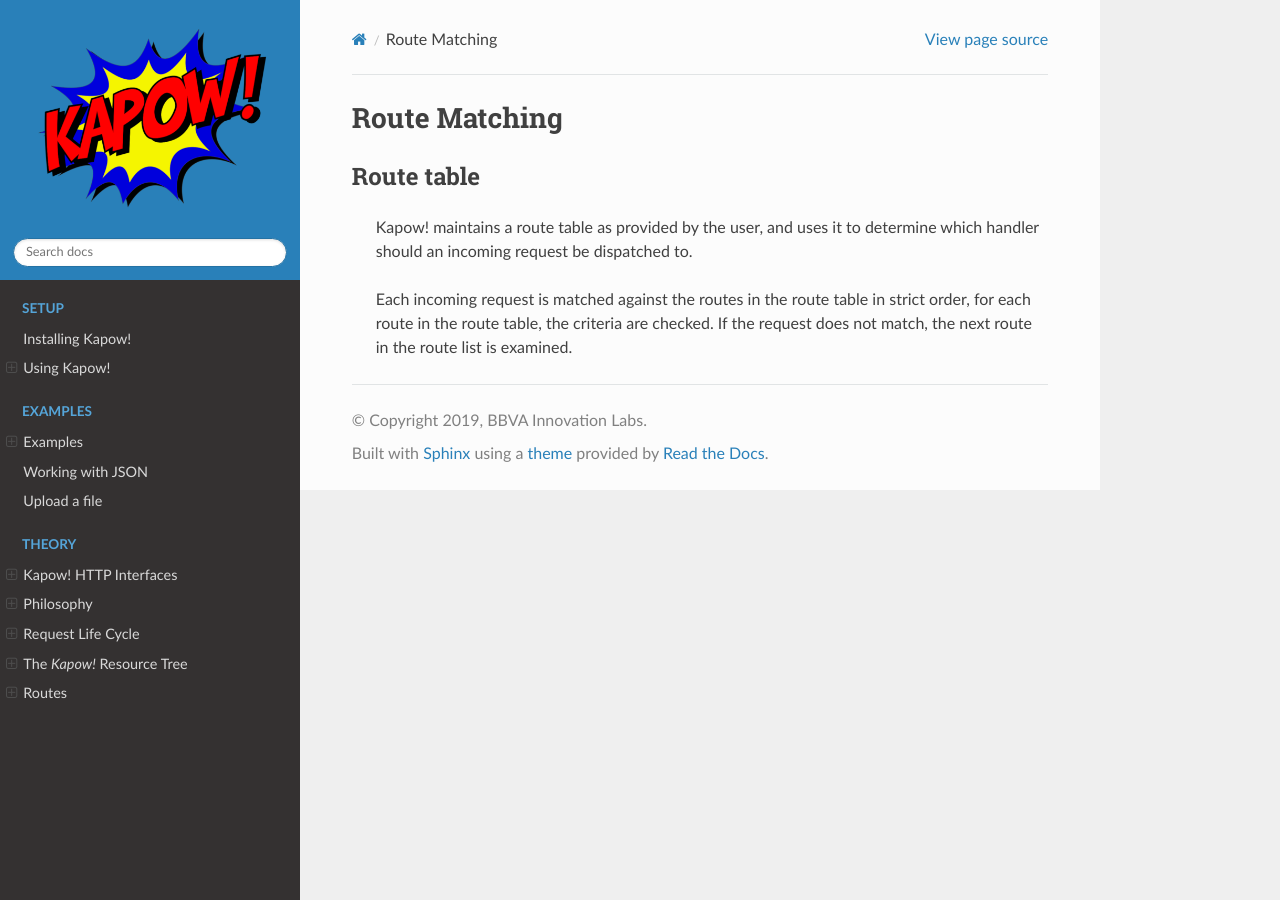
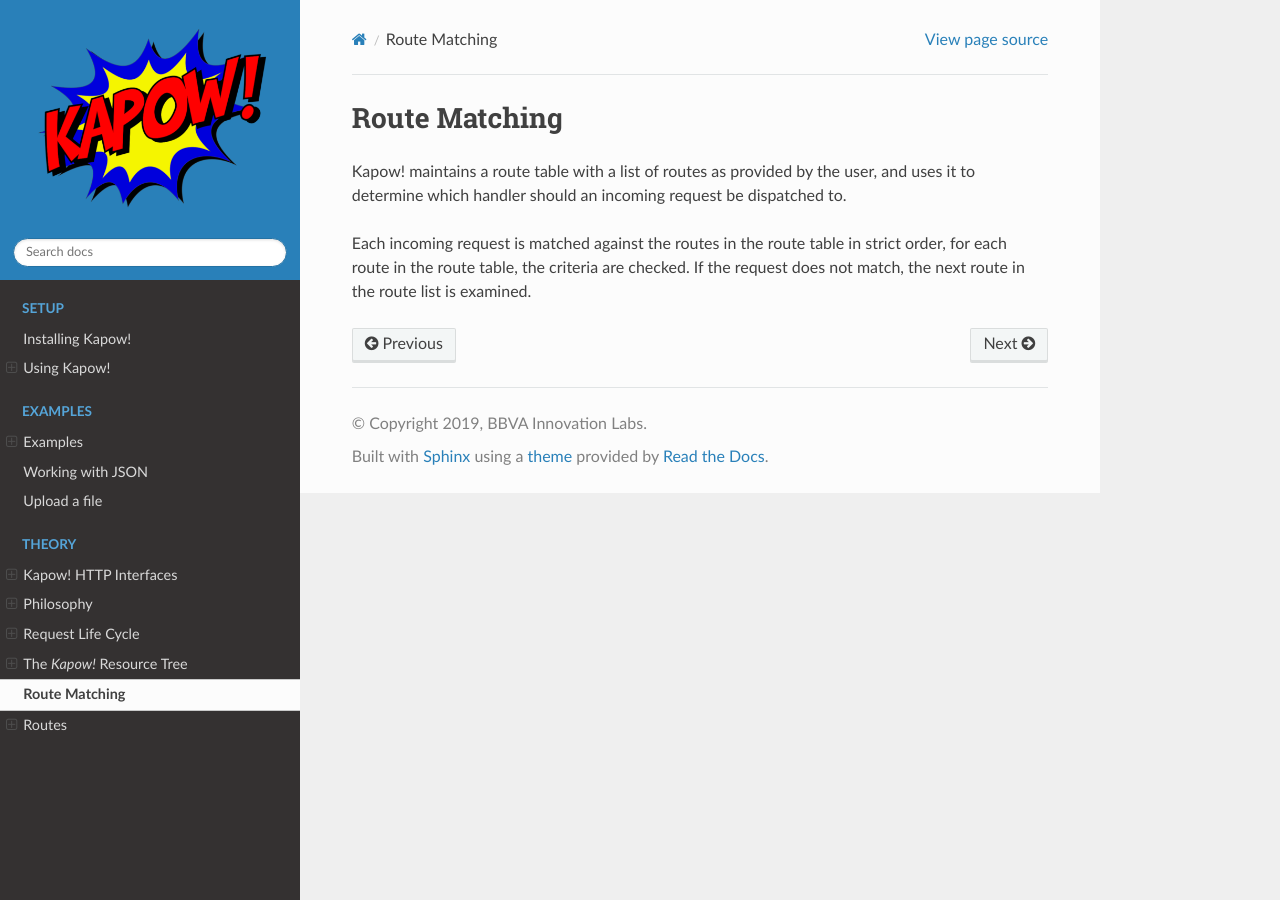
Before and after one commit to BBVA/kapow, a Sphinx documentation site: the page built from docs/source/theory/route_matching.rst, in a window 1280 px wide. Built offline with Sphinx 7.4.7 and the Read the Docs theme 2.0.0, drawn with Linux system fonts in a browser that asks for light colours.

Commit message:
doc: updates to route_matching section
Co-authored-by: Roberto Abdelkader Martínez Pérez <robertomartinezp@gmail.com>

```diff
--- a/docs/source/index.rst
+++ b/docs/source/index.rst
@@ -20,8 +20,8 @@
    theory/philosophy
    theory/request_life_cycle
    theory/resource_tree
+   theory/route_matching
    theory/routes
-
 
 
 Indices and tables
--- a/docs/source/theory/route_matching.rst
+++ b/docs/source/theory/route_matching.rst
@@ -1,12 +1,14 @@
 Route Matching
 ==============
 
-Route table
------------
+Kapow! maintains a route table with a list of routes as provided by the user,
+and uses it to determine which handler should an incoming request be dispatched
+to.
 
-    Kapow! maintains a route table as provided by the user, and uses it to determine
-    which handler should an incoming request be dispatched to.
+.. todo::
 
-    Each incoming request is matched against the routes in the route table in
-    strict order, for each route in the route table, the criteria are checked.
-    If the request does not match, the next route in the route list is examined.
+   link routes to its section
+
+Each incoming request is matched against the routes in the route table in
+strict order, for each route in the route table, the criteria are checked.
+If the request does not match, the next route in the route list is examined.
```
